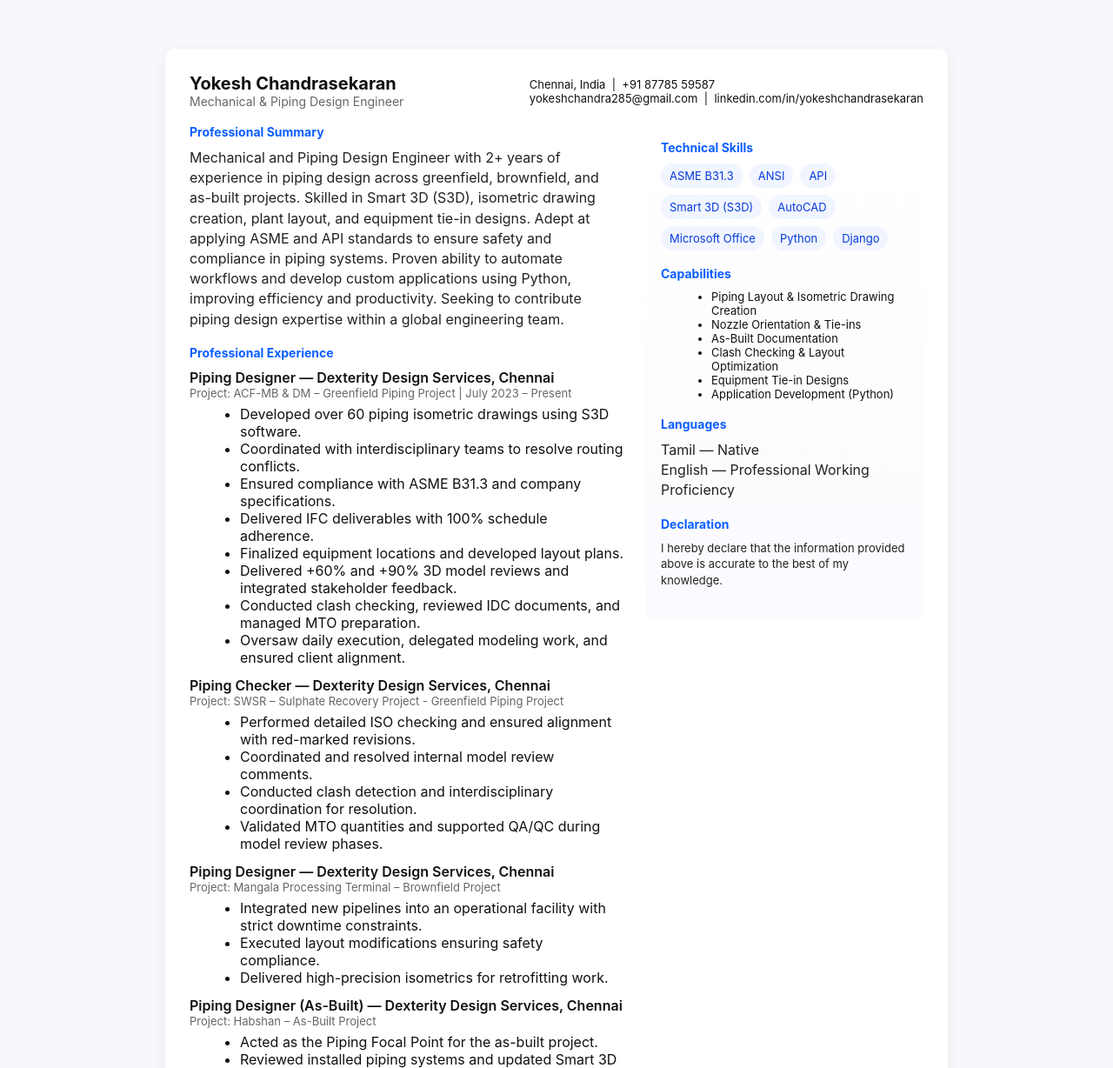
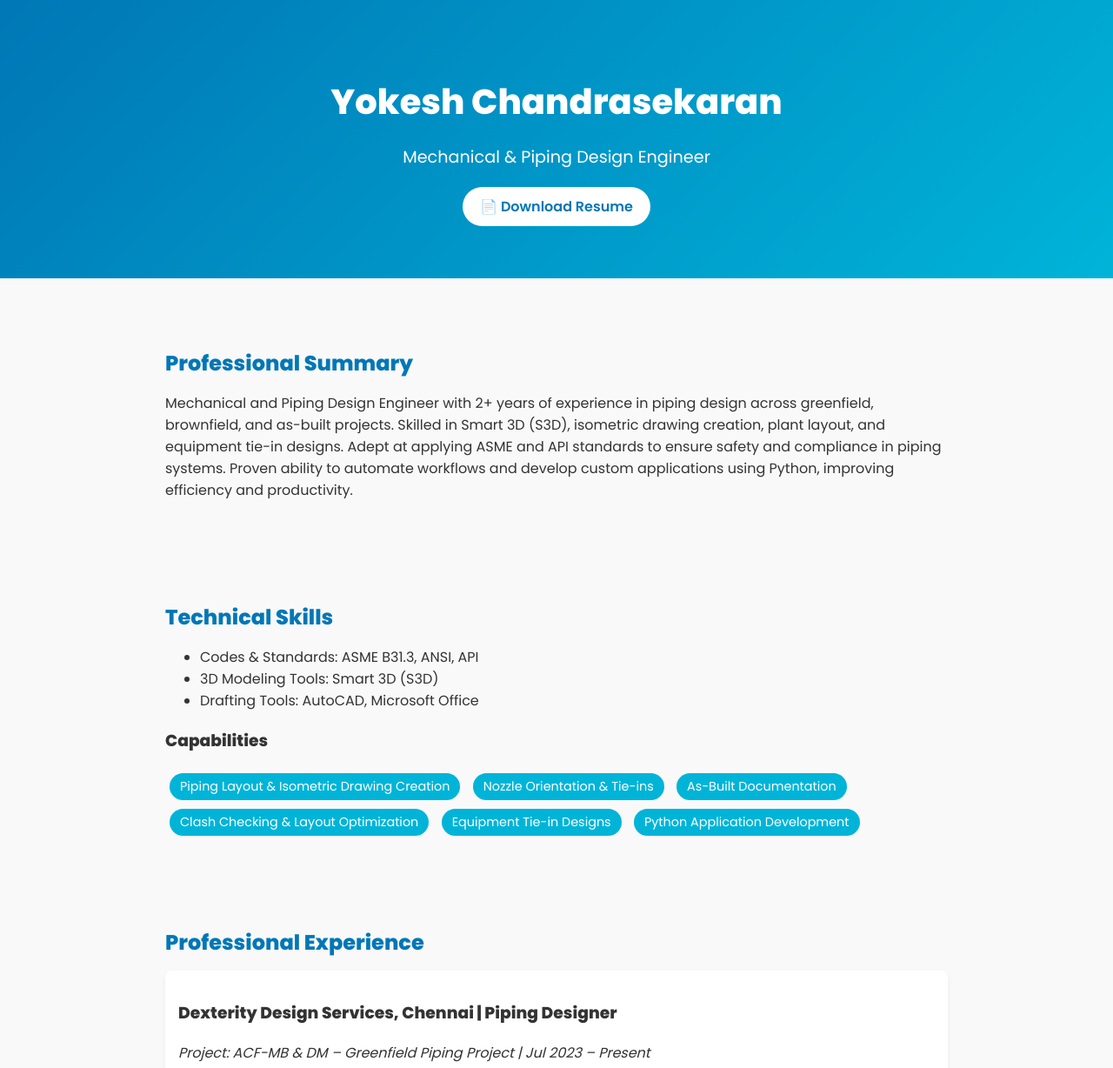
Before and after one commit to yokeshchandrasekaran/yokesh.github.io, a plain HTML site: page index.html in a window 1280 px wide. Shown: the top 1228 px of the page at 87% size. Drawn offline with Linux system fonts and the light colour scheme.

Commit message:
Update index.html

```diff
--- a/index.html
+++ b/index.html
@@ -1,61 +1,50 @@
-<!doctype html>
+<!DOCTYPE html>
 <html lang="en">
 <head>
-  <meta charset="utf-8" />
-  <meta name="viewport" content="width=device-width, initial-scale=1" />
-  <title>Yokesh Chandrasekaran — Resume</title>
-  <style>
-    :root{ --accent:#0b5fff; --muted:#666; --bg:#f7f8fb; --card:#fff; --maxw:900px; }
-    html,body{height:100%;margin:0;font-family:Inter, system-ui, -apple-system, 'Segoe UI', Roboto, 'Helvetica Neue', Arial; background:var(--bg); color:#111}
-    .container{max-width:var(--maxw);margin:28px auto;padding:28px}
-    .card{background:var(--card);border-radius:12px;padding:28px;box-shadow:0 6px 18px rgba(16,24,40,0.06)}
-    .header{display:flex;gap:20px;align-items:center;justify-content:space-between;flex-wrap:wrap}
-    .name{font-size:20px;font-weight:700}
-    .meta{color:var(--muted);font-size:14px}
-    .cols{display:grid;grid-template-columns:1fr 320px;gap:24px;margin-top:18px}
-    .section{margin-bottom:18px}
-    h2{font-size:14px;margin:0 0 10px 0;color:var(--accent)}
-    p{margin:6px 0;color:#222;line-height:1.45}
-    ul{margin:6px 0 6px 18px}
-    .skills, .tech{display:flex;flex-wrap:wrap;gap:8px}
-    .chip{background:#f1f5ff;color:#073bdb;padding:6px 10px;border-radius:999px;font-size:13px}
-    .job{margin-bottom:12px}
-    .job-title{font-weight:600}
-    .muted{color:var(--muted);font-size:13px}
-    .contact a{color:inherit;text-decoration:none}
-    .right-card{background:linear-gradient(180deg,#fff,#fbfbff);padding:18px;border-radius:10px}
-    .small{font-size:13px}
-    @media (max-width:880px){.cols{grid-template-columns:1fr;}.right-card{order:-1}}
-  </style>
+    <meta charset="UTF-8">
+    <meta name="viewport" content="width=device-width, initial-scale=1.0">
+    <title>Yokesh Chandrasekaran | Mechanical & Piping Design Engineer</title>
+    <link href="https://fonts.googleapis.com/css2?family=Poppins:wght@400;600;800&display=swap" rel="stylesheet">
+    <link rel="stylesheet" href="style.css">
 </head>
 <body>
-  <div class="container">
-    <div class="card">
-      <div class="header">
-        <div>
-          <div class="name">Yokesh Chandrasekaran</div>
-          <div class="meta">Mechanical &amp; Piping Design Engineer</div>
+
+    <header class="hero">
+        <div class="hero-content">
+            <h1 class="fade-in">Yokesh Chandrasekaran</h1>
+            <p class="fade-in delay-1">Mechanical & Piping Design Engineer</p>
+            <a href="Resume.pdf" class="btn fade-in delay-2" target="_blank">📄 Download Resume</a>
         </div>
-        <div class="contact small">
-          Chennai, India &nbsp;|&nbsp; +91 87785 59587<br />
-          <a href="mailto:yokeshchandra285@gmail.com">yokeshchandra285@gmail.com</a> &nbsp;|&nbsp;
-          <a href="https://linkedin.com/in/yokeshchandrasekaran" target="_blank" rel="noopener">linkedin.com/in/yokeshchandrasekaran</a>
-        </div>
-      </div>
+    </header>
 
-      <div class="cols">
-        <main>
-          <section class="section">
+    <section class="about fade-in">
         <h2>Professional Summary</h2>
-            <p>Mechanical and Piping Design Engineer with 2+ years of experience in piping design across greenfield, brownfield, and as-built projects. Skilled in Smart 3D (S3D), isometric drawing creation, plant layout, and equipment tie-in designs. Adept at applying ASME and API standards to ensure safety and compliance in piping systems. Proven ability to automate workflows and develop custom applications using Python, improving efficiency and productivity. Seeking to contribute piping design expertise within a global engineering team.</p>
+        <p>Mechanical and Piping Design Engineer with 2+ years of experience in piping design across greenfield, brownfield, and as-built projects. Skilled in Smart 3D (S3D), isometric drawing creation, plant layout, and equipment tie-in designs. Adept at applying ASME and API standards to ensure safety and compliance in piping systems. Proven ability to automate workflows and develop custom applications using Python, improving efficiency and productivity.</p>
     </section>
 
-          <section class="section">
+    <section class="skills fade-in">
+        <h2>Technical Skills</h2>
+        <ul>
+            <li>Codes & Standards: ASME B31.3, ANSI, API</li>
+            <li>3D Modeling Tools: Smart 3D (S3D)</li>
+            <li>Drafting Tools: AutoCAD, Microsoft Office</li>
+        </ul>
+        <h3>Capabilities</h3>
+        <div class="skill-badges">
+            <span>Piping Layout & Isometric Drawing Creation</span>
+            <span>Nozzle Orientation & Tie-ins</span>
+            <span>As-Built Documentation</span>
+            <span>Clash Checking & Layout Optimization</span>
+            <span>Equipment Tie-in Designs</span>
+            <span>Python Application Development</span>
+        </div>
+    </section>
+
+    <section class="experience fade-in">
         <h2>Professional Experience</h2>
-
-            <div class="job">
-              <div class="job-title">Piping Designer — Dexterity Design Services, Chennai</div>
-              <div class="muted">Project: ACF-MB &amp; DM – Greenfield Piping Project | July 2023 – Present</div>
+        <div class="card">
+            <h3>Dexterity Design Services, Chennai | Piping Designer</h3>
+            <p><em>Project: ACF-MB & DM – Greenfield Piping Project | Jul 2023 – Present</em></p>
             <ul>
                 <li>Developed over 60 piping isometric drawings using S3D software.</li>
                 <li>Coordinated with interdisciplinary teams to resolve routing conflicts.</li>
@@ -67,10 +56,9 @@
                 <li>Oversaw daily execution, delegated modeling work, and ensured client alignment.</li>
             </ul>
         </div>
-
-            <div class="job">
-              <div class="job-title">Piping Checker — Dexterity Design Services, Chennai</div>
-              <div class="muted">Project: SWSR – Sulphate Recovery Project - Greenfield Piping Project</div>
+        <div class="card">
+            <h3>Dexterity Design Services, Chennai | Piping Checker</h3>
+            <p><em>Project: SWSR – Sulphate Recovery Project</em></p>
             <ul>
                 <li>Performed detailed ISO checking and ensured alignment with red-marked revisions.</li>
                 <li>Coordinated and resolved internal model review comments.</li>
@@ -78,91 +66,61 @@
                 <li>Validated MTO quantities and supported QA/QC during model review phases.</li>
             </ul>
         </div>
-
-            <div class="job">
-              <div class="job-title">Piping Designer — Dexterity Design Services, Chennai</div>
-              <div class="muted">Project: Mangala Processing Terminal – Brownfield Project</div>
+        <div class="card">
+            <h3>Dexterity Design Services, Chennai | Piping Designer</h3>
+            <p><em>Project: Mangala Processing Terminal – Brownfield Project</em></p>
             <ul>
                 <li>Integrated new pipelines into an operational facility with strict downtime constraints.</li>
                 <li>Executed layout modifications ensuring safety compliance.</li>
                 <li>Delivered high-precision isometrics for retrofitting work.</li>
             </ul>
         </div>
-
-            <div class="job">
-              <div class="job-title">Piping Designer (As-Built) — Dexterity Design Services, Chennai</div>
-              <div class="muted">Project: Habshan – As-Built Project</div>
+        <div class="card">
+            <h3>Dexterity Design Services, Chennai | Piping Designer</h3>
+            <p><em>Project: Habshan – As-Built Project</em></p>
             <ul>
                 <li>Acted as the Piping Focal Point for the as-built project.</li>
                 <li>Reviewed installed piping systems and updated Smart 3D models.</li>
-                <li>Supported field teams by interpreting P&amp;IDs and creating corrected layouts.</li>
-                <li>Delivered over <strong>8000</strong> piping isometrics and <strong>900+</strong> piping GADs with accuracy.</li>
+                <li>Supported field teams by interpreting P&IDs and creating corrected layouts.</li>
+                <li>Delivered over 8000 piping isometrics and 900+ piping GADs with accuracy.</li>
             </ul>
         </div>
-
     </section>
 
-          <section class="section">
-            <h2>Education</h2>
-            <p><strong>Bachelor of Engineering — Mechanical Engineering</strong><br />Rajalakshmi Engineering College, Chennai — Graduated: Nov 2020 | GPA: 6.92/10</p>
+    <section class="education fade-in">
+        <h2>Educational Qualifications</h2>
+        <p>Bachelor of Engineering – Mechanical Engineering | Rajalakshmi Engineering College, Chennai | Graduated: Nov 2020 | GPA: 6.92/10</p>
     </section>
 
-          <section class="section">
+    <section class="certifications fade-in">
         <h2>Certifications</h2>
         <ul>
-              <li>Industrial Automation &amp; Robotics – MSME (2017–2018)</li>
+            <li>Industrial Automation & Robotics – MSME (2017–2018)</li>
             <li>Industrial Robotics – AGIIT (2019)</li>
-              <li>Java &amp; J2EE (2019–2020)</li>
+            <li>Java & J2EE (2019–2020)</li>
             <li>Python and Django (2021)</li>
         </ul>
     </section>
 
-        </main>
-
-        <aside>
-          <div class="right-card">
-            <section class="section">
-              <h2>Technical Skills</h2>
-              <div class="skills">
-                <span class="chip">ASME B31.3</span>
-                <span class="chip">ANSI</span>
-                <span class="chip">API</span>
-                <span class="chip">Smart 3D (S3D)</span>
-                <span class="chip">AutoCAD</span>
-                <span class="chip">Microsoft Office</span>
-                <span class="chip">Python</span>
-                <span class="chip">Django</span>
-              </div>
-            </section>
-
-            <section class="section">
-              <h2>Capabilities</h2>
-              <ul class="small">
-                <li>Piping Layout &amp; Isometric Drawing Creation</li>
-                <li>Nozzle Orientation &amp; Tie-ins</li>
-                <li>As-Built Documentation</li>
-                <li>Clash Checking &amp; Layout Optimization</li>
-                <li>Equipment Tie-in Designs</li>
-                <li>Application Development (Python)</li>
+    <section class="languages fade-in">
+        <h2>Languages</h2>
+        <ul>
+            <li>Tamil – Native</li>
+            <li>English – Professional Working Proficiency</li>
         </ul>
     </section>
 
-            <section class="section">
-              <h2>Languages</h2>
-              <p>Tamil — Native<br />English — Professional Working Proficiency</p>
+    <section class="contact fade-in">
+        <h2>Contact</h2>
+        <p>📧 <a href="mailto:yokeshchandra285@gmail.com">yokeshchandra285@gmail.com</a></p>
+        <p>📞 +91 87785 59587</p>
+        <p>📍 Chennai, India</p>
+        <p>🔗 <a href="https://linkedin.com/in/yokeshchandrasekaran" target="_blank">LinkedIn</a></p>
     </section>
 
-            <section class="section">
-              <h2>Declaration</h2>
-              <p class="small">I hereby declare that the information provided above is accurate to the best of my knowledge.</p>
-            </section>
+    <footer>
+        <p>© 2025 Yokesh Chandrasekaran | Built with ❤️ and hosted on GitHub Pages</p>
+    </footer>
 
-          </div>
-        </aside>
-      </div>
-
-      <footer style="margin-top:20px;color:var(--muted);font-size:13px">Best Regards,<br />Yokesh Chandrasekaran</footer>
-    </div>
-  </div>
 </body>
 </html>
```
Lines whose indentation alone changed are shown as unchanged.
